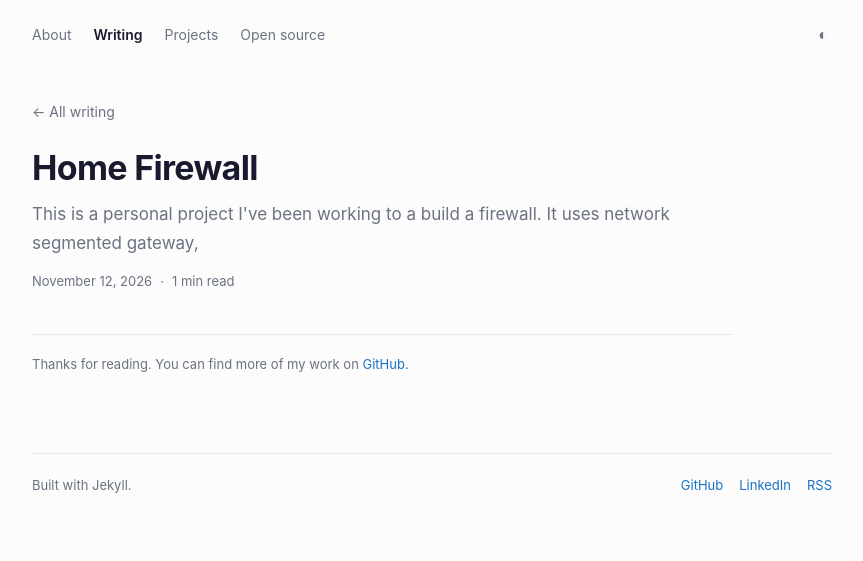
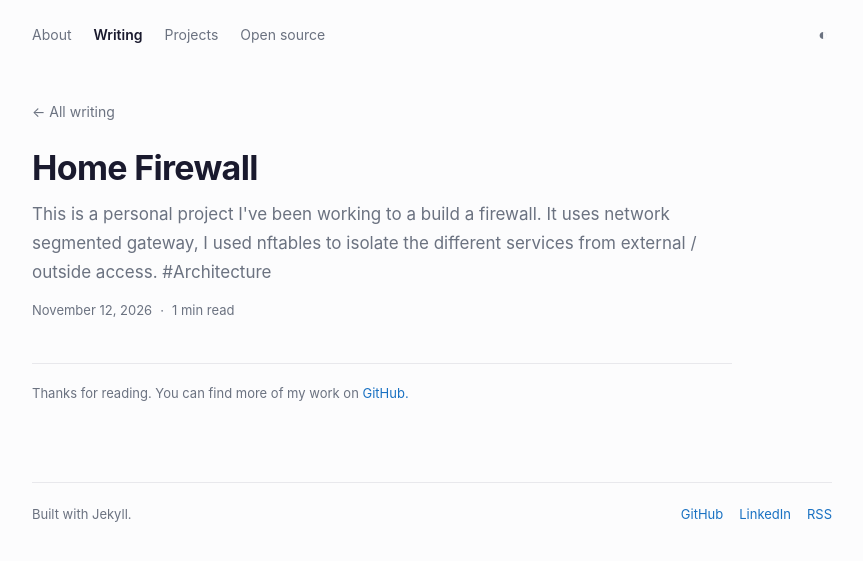
Before and after one commit to vichekaoeun/vichekaoeun.github.io, a Jekyll site: the page built from _posts/2026-11-12-home-firewall.md, in a window 1280 px wide. Shown: the top 561 px of the page, without its empty margins (208-1071 px from the left). Built offline with Jekyll 4.4.1, drawn with Linux system fonts in a browser that asks for light colours.

Commit message:
Update _posts/2026-11-12-home-firewall.md (via Pages CMS)

```diff
--- a/_posts/2026-11-12-home-firewall.md
+++ b/_posts/2026-11-12-home-firewall.md
@@ -1,6 +1,11 @@
 ---
 title: Home Firewall
-description: This is a personal project I've been working to a build a firewall.
-  It uses network segmented gateway,
+description: >-
+  This is a personal project I've been working to a build a firewall. It uses
+  network segmented gateway, I used nftables to isolate the different services
+  from external / outside access.
+
+
+  #Architecture
 date: 2026-11-12
 ---
```
